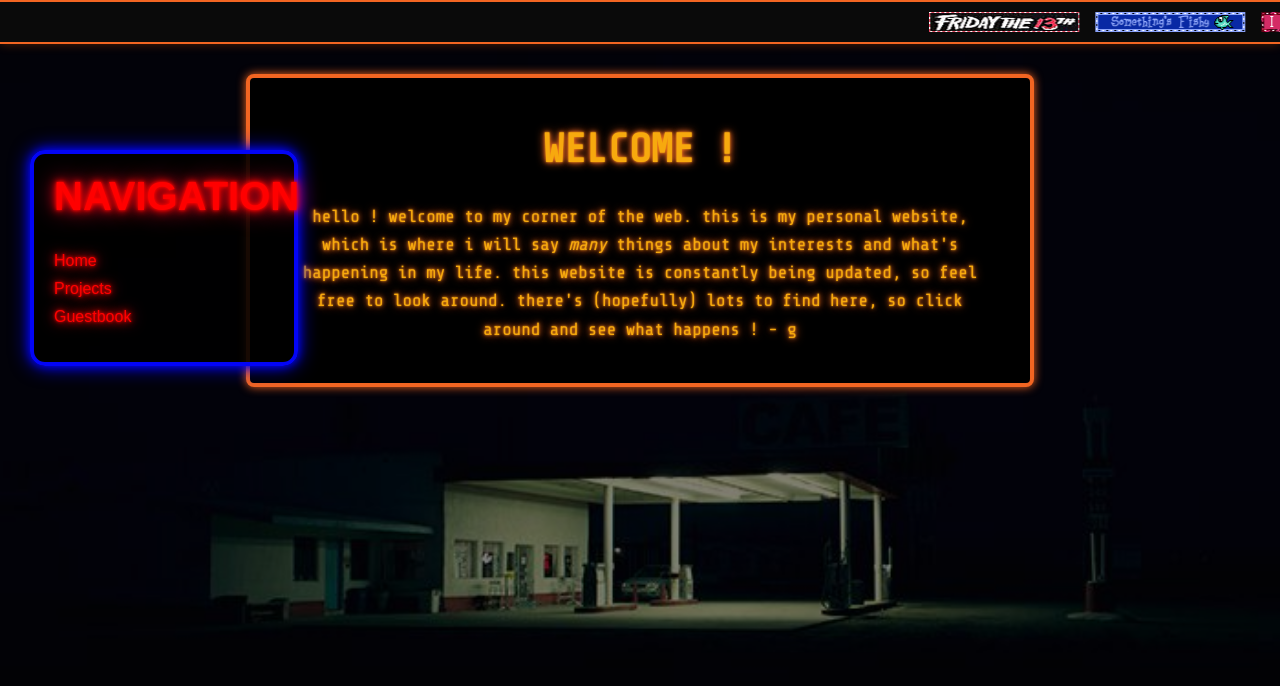
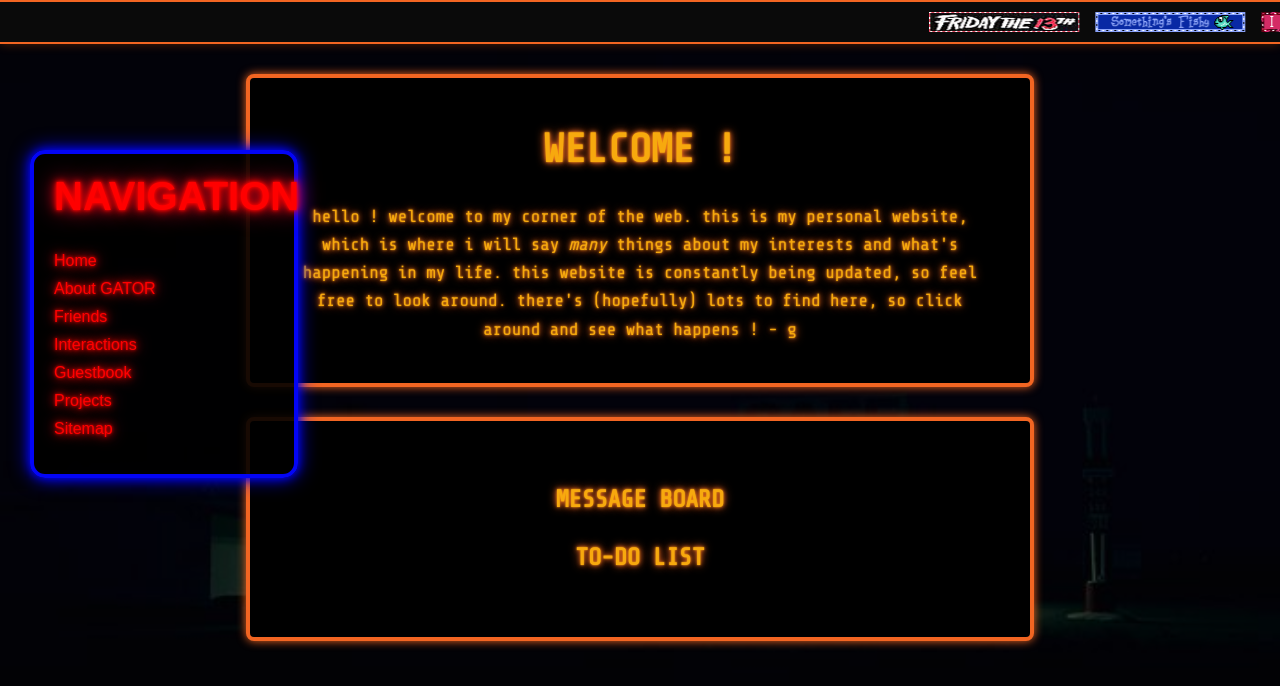
Before and after one commit to gator-bones/personal-website, a React (Create React App) app in the folder front-end/: page / in a window 1280 px wide. Shown: the top 686 px of the page. Built offline with nearby package versions, Linux system fonts and the light colour scheme; a web font is replaced by a local one.

Commit message:
more stuff
its so fucking hot in this room jesus christ

```diff
--- a/front-end/public/index.html
+++ b/front-end/public/index.html
@@ -30,7 +30,7 @@
       work correctly both with client-side routing and a non-root public URL.
       Learn how to configure a non-root public URL by running `npm run build`.
     -->
-    <title>Gator's Personal Website</title>
+    <title>you're getting bit</title>
   </head>
   <body>
     <noscript>You need to enable JavaScript to run this app.</noscript>
--- a/front-end/src/component/nav/nav.js
+++ b/front-end/src/component/nav/nav.js
@@ -7,8 +7,12 @@ const Nav = () => {
       <h2 className="flicker-text">NAVIGATION</h2>
       <ul>
         <li><a href="/">Home</a></li>
+        <li><a href="/about">About GATOR</a></li>
+        <li><a href="/friends">Friends</a></li>
+        <li><a href="/byf_dni">Interactions</a></li>
+        <li><a href="/guestbook">Guestbook</a></li>
         <li><a href="/projects">Projects</a></li>
-        <li><a href="/guestbook">Guestbook</a></li>
+        <li><a href="/sitemap">Sitemap</a></li>
       </ul>
     </div>
   );
--- a/front-end/src/pages/home/home.css
+++ b/front-end/src/pages/home/home.css
@@ -31,6 +31,29 @@
   margin: 0 auto;
   white-space: pre-line;
 }
+
+.half-width {
+  margin: 0 auto;
+  margin-top: 30px;
+  padding: 40px;
+  max-width: 700px;
+  background-color: #000;
+  border: 4px solid #f26522;
+  box-shadow:
+    0 0 10px #f26522,
+    0 0 40px #000 inset;
+  font-family: 'Share Tech Mono', monospace;
+  text-align: center;
+  color: #f7a90e;
+  text-shadow:
+    0 0 2px #f7a90e,
+    0 0 5px #f26522,
+    0 0 10px #f26522;
+  line-height: 1.6;
+  border-radius: 8px;
+  font-family: 'share tech mono', monospace;
+}
+
 
 .da-scroll {
   width: 100%;
--- a/front-end/src/pages/home/home.js
+++ b/front-end/src/pages/home/home.js
@@ -10,6 +10,7 @@ const Home = () => {
                     <img src='./images/blinkies/something_fishy.gif' alt='fish' />
                     <img src='./images/blinkies/toxic_mold.gif' alt='toxic mold babee' />
                     <img src='./images/blinkies/da_blinkie.gif' alt='da blinkie?!' />
+                    <img src='./images/blinkies/i_miss_her_tails.jpg' alt='i miss her tails' />
                 </div>
             </div>
             <div className='home-container'>
@@ -25,6 +26,16 @@ const Home = () => {
                     - g
                 </p>
             </div>
+            <div className='half-width'>
+            <section>
+                <h2>MESSAGE BOARD</h2>
+            </section>
+            <section>
+                <h2>TO-DO LIST</h2>
+                    <ul className='todo-list'>
+                    </ul>
+            </section>
+            </div>
         </div>
     )
 }
```
Also changed, not shown: front-end/public/images/blinkies/i_miss_her_tails.jpg (added), front-end/src/pages/sitemap/sitemap.css (added), front-end/src/pages/sitemap/sitemap.js (added).
